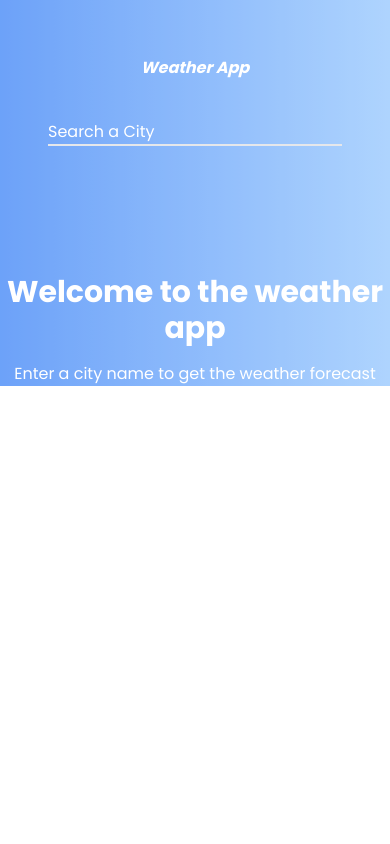
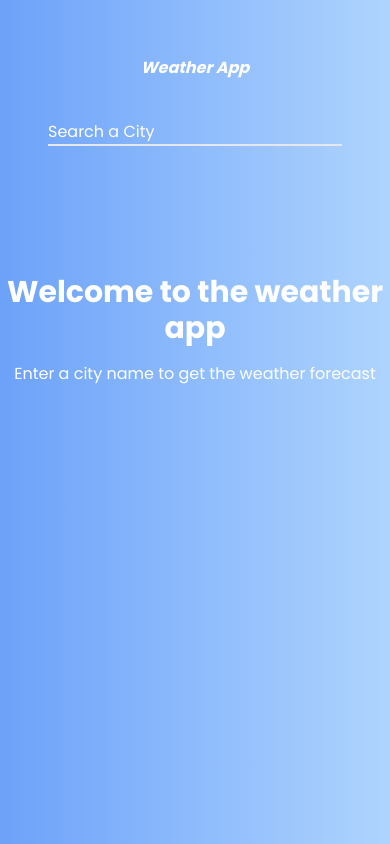
Before and after one commit to federicoilluminato/weather-app, a Next.js app: page / in a window 390 px wide. Built offline with nearby package versions, Linux system fonts and the light colour scheme; no server answers.

Commit message:
Content Component,responsive fixed

```diff
--- a/app/component/Content.tsx
+++ b/app/component/Content.tsx
@@ -11,6 +11,7 @@ interface ContentProps {
 
 const Content = ({ data, error } : ContentProps) => {
   let content;
+  console.log("data", data)
 
   if (Object.keys(data).length === 0 && error === "") {
     content = (
@@ -40,7 +41,7 @@ const Content = ({ data, error } : ContentProps) => {
     );
   }
 
-  return <div>{content}</div>;
+  return <div className="">{content}</div>;
 };
 
 export default Content;
--- a/app/component/WeekForecast.tsx
+++ b/app/component/WeekForecast.tsx
@@ -22,7 +22,7 @@ interface WeekForecastProps {
 
 const WeekForecast = ({ data } : WeekForecastProps) => {
   return (
-    <div className="grid grid-cols-2 sm:grid-col-2 md:grid-cols-3  lg:grid-cols-7 gap-8 w-full">
+    <div className="grid grid-cols-2 sm:grid-col-2 md:grid-cols-3  lg:grid-cols-7 gap-8 w-full fade-in-up">
         {data.forecast.forecastday.map((day, index ) => (
             <div key={index} className="bg-white/40 p-2 text-center rounded-lg flex flex-col items-center">
                 <p className="text-sm">{new Date(day.date).toLocaleDateString('en-US', { weekday: 'short' })}</p>
--- a/app/globals.css
+++ b/app/globals.css
@@ -28,5 +28,5 @@
   }
 
   .fade-in-up {
-    animation: fadeInUp 1s ease-out;
+    animation: fadeInUp 1.5s ease-out;
   }
--- a/app/page.tsx
+++ b/app/page.tsx
@@ -30,8 +30,8 @@ export default function Home() {
   }
 
   return (
-    <main className="bg-cover bg-gradient-to-r from-blue-500 to-blue-300">
-      <div className="bg-white/25 w-full flex flex-col h-fit lg:h-screen">
+    <main className="bg-cover bg-gradient-to-r from-blue-500 to-blue-300 min-h-screen flex flex-col">
+      <div className="bg-white/25 w-full flex flex-col min-h-screen">
         <div className="flex flex-col md:flex-row justify-between items-center p-12">
           <Input handleSearch={handleSearch} setLocation={setLocation} />
           <h1 className="mb-8 md:mb-0 order-1 text-white py-2 px-6 rounded-xl italic font-bold fade-in">Weather App</h1>
```
